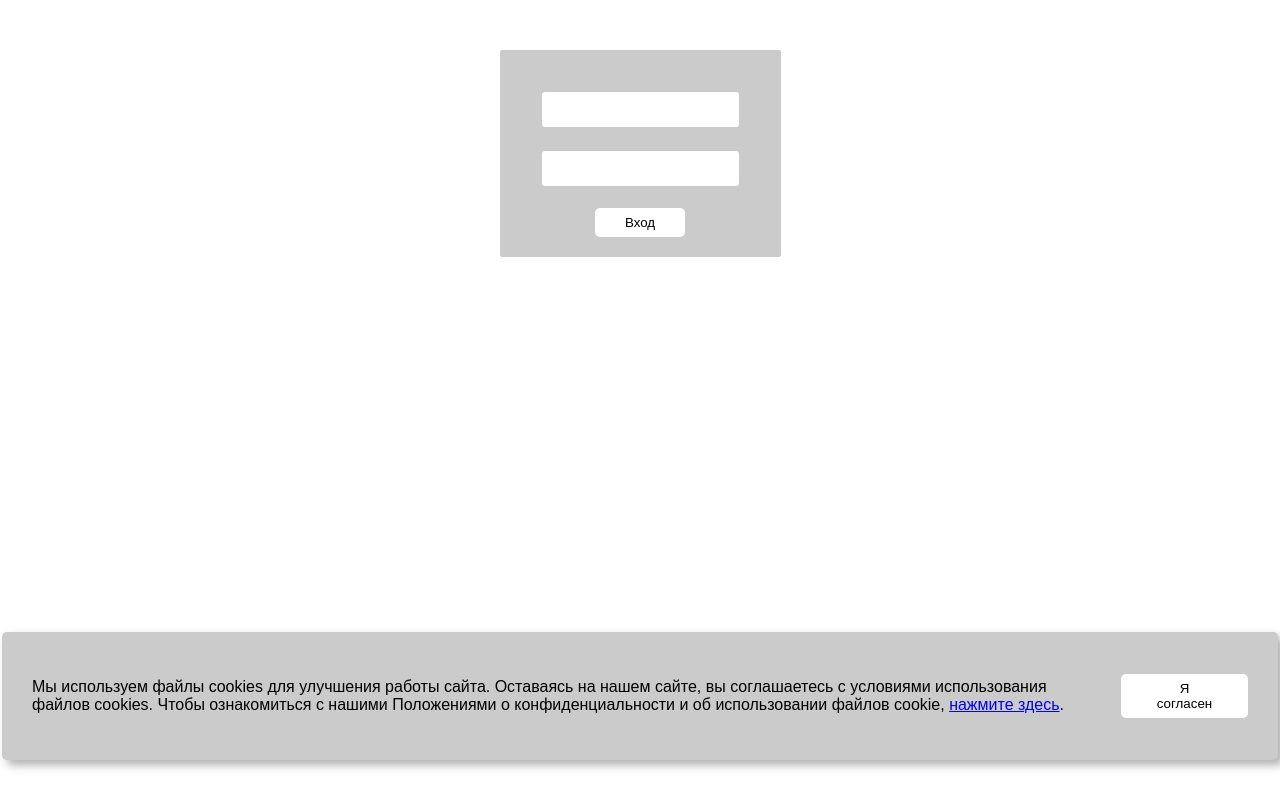
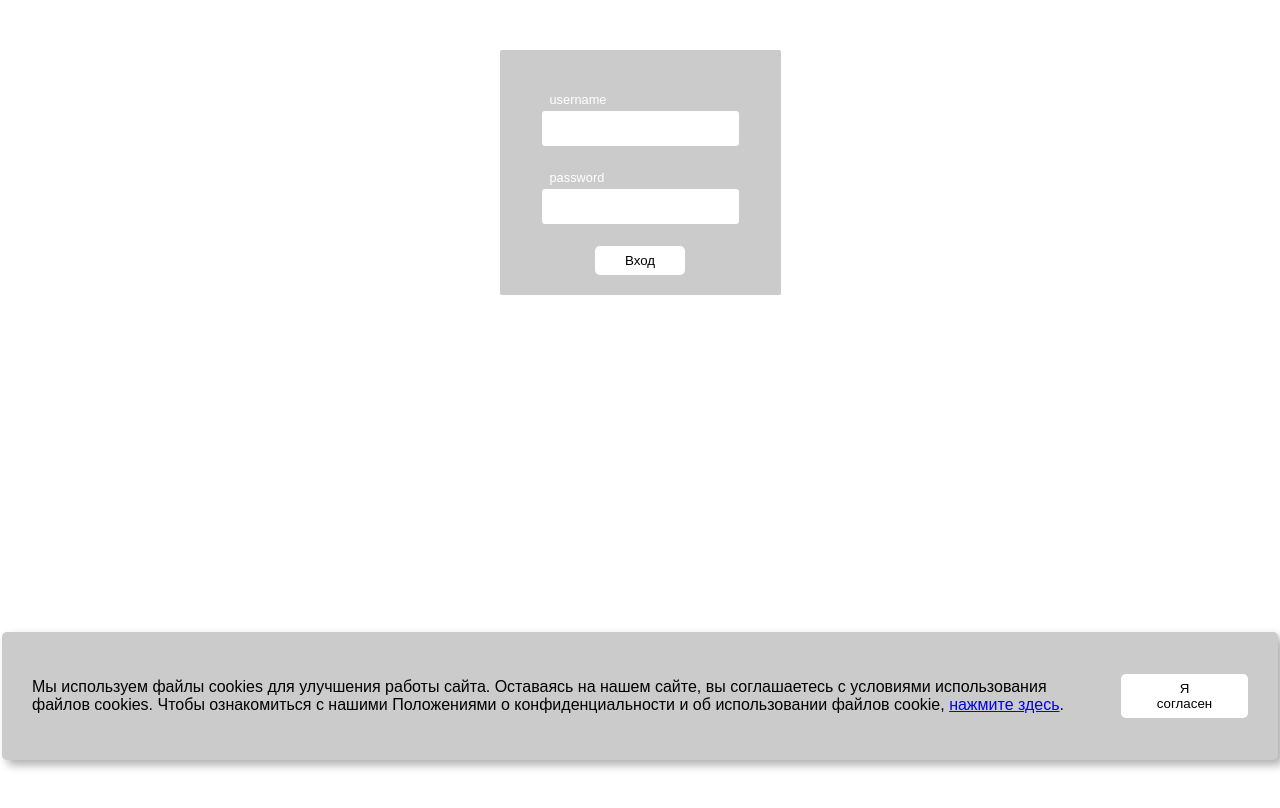
Before and after one commit to Danil-Prog/vm-control, a React (Create React App) app in the folder frontend/: page /login in a window 1280 px wide. Shown: the top 808 px of the page. Built offline with nearby package versions, Linux system fonts and the light colour scheme.

Commit message:
Добавлены уведомления, выход на страницу авторизации при нажатии кнопки logout и константы для цветов

```diff
--- a/frontend/package.json
+++ b/frontend/package.json
@@ -15,12 +15,13 @@
     "dotenv": "^16.4.1",
     "mobx": "^6.12.0",
     "mobx-react-lite": "^4.0.5",
+    "react-hot-toast": "^2.4.1",
     "react-router-dom": "^6.21.3",
     "react-scripts": "5.0.1",
     "web-vitals": "^2.1.4"
   },
   "scripts": {
-    "start": "webpack serve --open",
+    "start": "git pull && webpack serve --open",
     "build": "webpack --config webpack.config.js --mode production",
     "test": "react-scripts test",
     "eject": "react-scripts eject",
--- a/frontend/src/App.tsx
+++ b/frontend/src/App.tsx
@@ -10,6 +10,8 @@ import React, { useContext } from 'react';
 import { Context } from '~/index';
 import { observer } from 'mobx-react-lite';
 import Header from '~/components/simple/Header/Header';
+import { Toaster } from 'react-hot-toast';
+import { Colors } from '~/core/constants/Colors';
 
 
 function App() {
@@ -17,10 +19,35 @@ function App() {
   React.useEffect(() => {
     if (localStorage.getItem('token')) {
       authStore.checkAuth();
+      authStore.setAuth(true);
+    } else {
+      authStore.setAuth(false);
     }
-  }, []);
+  }, [authStore.isAuthenticated]);
   return (
     <div className="App">
+      <Toaster
+        toastOptions={{
+          success: {
+            iconTheme: {
+              primary: Colors.success,
+              secondary: Colors.text_light
+            },
+            style: {
+              color: Colors.text_light,
+              background: Colors.background
+            },
+            position: 'bottom-right'
+          },
+          error: {
+            style: {
+              color: Colors.text_light,
+              background: Colors.background
+            },
+            position: 'bottom-right'
+          }
+        }}
+      />
       <BrowserRouter>
         <Routes>
           <Route path={'/'} element={<Header />}>
--- a/frontend/src/components/simple/Header/Header.tsx
+++ b/frontend/src/components/simple/Header/Header.tsx
@@ -1,10 +1,14 @@
 import { Outlet } from 'react-router-dom';
 import styles from './Header.module.scss';
 import { Logout } from '~/components/icons/Logout';
+import { useContext } from 'react';
+import { Context } from '~/index';
 
 const Header = () => {
-  const handleClickLogout = () => {
-    localStorage.removeItem('token');
+  const { authStore } = useContext(Context);
+  const handleClickLogout = async () => {
+    await localStorage.removeItem('token');
+    await authStore.setAuth(false);
   };
 
   return (
--- a/frontend/src/components/ui/BaseInput/baseInput.module.scss
+++ b/frontend/src/components/ui/BaseInput/baseInput.module.scss
@@ -1,7 +1,22 @@
+@import "../../../styles/index";
+
 .container {
   display: flex;
   flex-direction: column;
   flex: 1;
+
+  .title {
+    padding: 2px 10px;
+    font-size: .8em;
+    font-family: sans-serif;
+    border-radius: 10px;
+    color: $text_light;
+  }
+
+  .input:focus ~ .label, /* фокус на input */
+  .input:not(:placeholder-shown) ~ .label /* в input есть значение */
+  {
+    transform: translateY(-30px) translateX(10px) scale(0.75);
   }
 
   .baseInput {
@@ -16,3 +31,5 @@
     }
 
   }
+
+}
--- a/frontend/src/components/ui/BaseInput/index.tsx
+++ b/frontend/src/components/ui/BaseInput/index.tsx
@@ -7,6 +7,7 @@ interface IBaseInput {
   name: string;
   autoComplete?: string;
   type?: string;
+  title?: string;
 }
 
 const BaseInput = (props: IBaseInput) => {
@@ -15,6 +16,7 @@ const BaseInput = (props: IBaseInput) => {
   };
   return (
     <div className={styles.container}>
+      <label className={styles.title}>{props.title ?? ''}</label>
       <input
         type={props.type ?? 'text'}
         onChange={handleInputChange}
--- a/frontend/src/components/ui/CookiesModal/index.tsx
+++ b/frontend/src/components/ui/CookiesModal/index.tsx
@@ -9,7 +9,6 @@ interface ICookiesModal {
 
 const CookiesModal: React.FC<ICookiesModal> = ({ isModalCookie, setIsModalCookie }) => {
   React.useEffect(() => {
-    console.log(isModalCookie);
   }, [isModalCookie]);
 
   return (
--- /dev/null
+++ b/frontend/src/core/constants/Colors.ts
@@ -0,0 +1,9 @@
+export const Colors = {
+  primary: '#ED8D35',
+  background: '#cbcbcb',
+  container: '#ffffff',
+  container_dark: '#3E3E3E',
+  text_light: '#ffffff',
+  text_dark: '#000000',
+  success: '#39d02c'
+};
--- a/frontend/src/core/services/http/index.ts
+++ b/frontend/src/core/services/http/index.ts
@@ -1,6 +1,7 @@
 import axios from 'axios';
 import { REACT_APP_BASE_URL } from '~/core/config/api.config';
 import { AuthResponse } from '~/core/models/response/AuthResponse';
+import { toast } from 'react-hot-toast';
 
 const $api = axios.create({
   withCredentials: true,
@@ -8,7 +9,9 @@ const $api = axios.create({
 });
 
 $api.interceptors.request.use((config) => {
-  config.headers.Authorization = `Bearer ${localStorage.getItem('token')}`;
+  if (localStorage.getItem('token')) {
+    config.headers.Authorization = `Bearer ${localStorage.getItem('token')}`;
+  }
   console.log(`---> ${config.url}`, config.headers);
   return config;
 });
@@ -23,12 +26,10 @@ $api.interceptors.response.use((config) => {
     originalRequest._isRetry = true;
     try {
       const response = await axios.get<AuthResponse>(`${REACT_APP_BASE_URL}/refresh`, { withCredentials: true });
-      console.error('----------->', response.data.token);
-      debugger
       localStorage.setItem('token', response.data.token);
       return $api.request(originalRequest);
     } catch (e) {
-      console.error('ЕСЛИ ПРОИЗОШЛА ОШИБКА ПРИ ГЕТ НА РЕФРЕШ', e);
+      console.log(`<--- ${e}`);
       localStorage.removeItem('token');
     }
   }
--- a/frontend/src/core/stores/Auth.store.tsx
+++ b/frontend/src/core/stores/Auth.store.tsx
@@ -3,10 +3,11 @@ import axios from 'axios';
 import { REACT_APP_BASE_URL } from '~/core/config/api.config';
 import AuthService from '~/core/services/AuthService';
 import { AuthResponse } from '~/core/models/response/AuthResponse';
+import { toast } from 'react-hot-toast';
 
 export default class AuthStore {
-  success_token: string;
-  refresh_token: string;
+  token: string;
+  refresh: string;
   isAuthenticated: boolean = false;
   isLoading: boolean = false;
 
@@ -29,10 +30,12 @@ export default class AuthStore {
     try {
       this.setLoading(true);
       const response = await AuthService.login(username, password);
-      localStorage.setItem('token', response.data.token);
-      this.setAuth(true);
+      await localStorage.setItem('token', response.data.token);
+      await this.setAuth(true);
+      toast.success(`Успешный вход`);
     } catch (error) {
       console.error('*---login', error);
+      toast.error(`${error}`);
     } finally {
       this.setLoading(false);
     }
--- a/frontend/src/pages/AuthPage/index.tsx
+++ b/frontend/src/pages/AuthPage/index.tsx
@@ -9,7 +9,9 @@ import { Context } from '~/index';
 import { Navigate } from 'react-router-dom';
 import Loader from '~/components/ui/Loader';
 import CookiesModal from '~/components/ui/CookiesModal';
-
+import { ToastContainer } from 'react-toastify';
+import { toast, Toaster } from 'react-hot-toast';
+import { Colors } from '~/core/constants/Colors';
 
 const AuthPage = () => {
   const [username, setUsername] = React.useState('');
@@ -50,9 +52,10 @@ const AuthPage = () => {
       <form
         className={styles.formContainer}
       >
-        <BaseInput onChange={handleChangeUsername} name={'username'} />
-        <BaseInput onChange={handleChangePassword} name={'password'} type={'password'} />
+        <BaseInput onChange={handleChangeUsername} name={'username'} title={'username'} />
+        <BaseInput onChange={handleChangePassword} name={'password'} type={'password'} title={'password'} />
         <BaseButton type={'submit'} value={'Вход'} onClick={() => signIn(username, password)} />
+
       </form>
       {isModalCookie ?
         <CookiesModal isModalCookie={isModalCookie} setIsModalCookie={handleClickCookie} />
```
Also changed, not shown: frontend/src/core/api.ts (deleted), 1 other file (tests, documents, lock files or other folders). Lines whose indentation alone changed are shown as unchanged.
